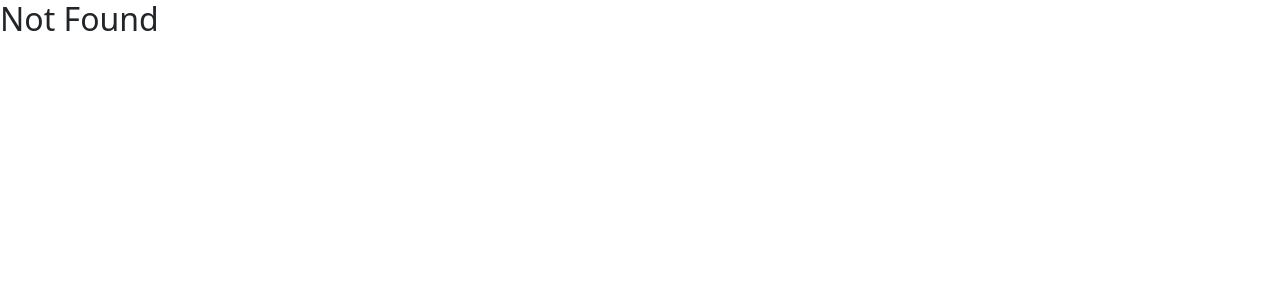
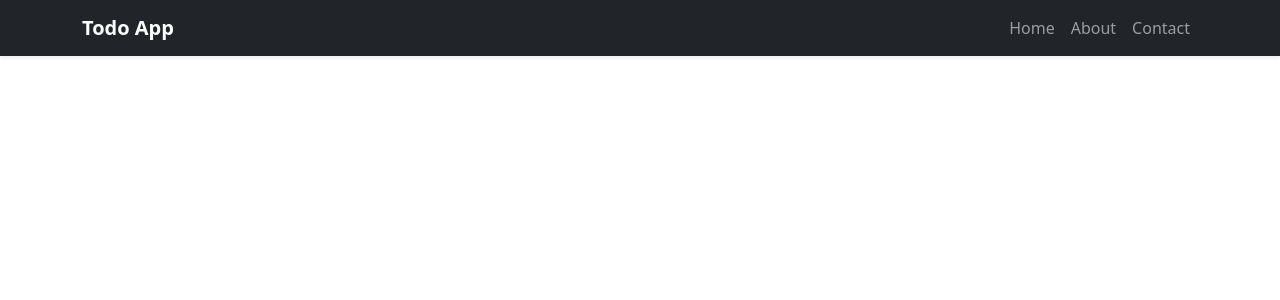
Before and after one commit to mehrdadshirvan/dashboard-react-application, a React (Create React App) app: page /login in a window 1280 px wide. Shown: the top 300 px of the page. Built offline with nearby package versions, Linux system fonts and the light colour scheme.

Commit message:
create pages

```diff
--- a/src/App.js
+++ /dev/null
@@ -1,42 +0,0 @@
-import React from "react";
-import {BrowserRouter, Route, Switch} from "react-router-dom";
-import loadable from "@loadable/component";
-
-const Home = loadable(() => import('./Pages/Home'))
-const Login = loadable(() => import('./Pages/Auth/Login'))
-const About = loadable(() => import('./Pages/other/About'))
-const Contact = loadable(() => import('./Pages/other/Contact'))
-const NotFound = loadable(() => import('./Pages/other/NotFound'))
-
-class App extends React.Component {
-
-
-
-    getToken() {
-        const tokenString = localStorage.getItem('token');
-        const userToken = JSON.parse(tokenString);
-        return userToken?.token
-    };
-
-    saveToken() {
-        localStorage.setItem('token', JSON.stringify({token: 'mehrdad', age: 22}));
-    };
-
-    render() {
-        return (
-            <BrowserRouter>
-                <div className="App">
-                    <Switch>
-                        <Route path="/" exact component={Home}/>
-                        <Route path="/about" component={About}/>
-                        <Route path="/contact" component={Contact}/>
-                        <Route path="/404" component={NotFound}/>
-                        <Route component={NotFound}/>
-                    </Switch>
-                </div>
-            </BrowserRouter>
-        )
-    }
-}
-
-export default App;
--- /dev/null
+++ b/src/Layouts/App.js
@@ -0,0 +1,34 @@
+import React from "react";
+import {BrowserRouter, Route, Switch} from "react-router-dom";
+import loadable from "@loadable/component";
+import Header from './Share/Header';
+
+
+const Home = loadable(() => import('./../Pages/Home'))
+const Login = loadable(() => import('./../Pages/Auth/Login'))
+const About = loadable(() => import('./../Pages/other/About'))
+const Contact = loadable(() => import('./../Pages/other/Contact'))
+const NotFound = loadable(() => import('./../Pages/other/NotFound'))
+
+function App() {
+
+    return (
+        <BrowserRouter>
+            <div className="App">
+                <Header />
+                <main>
+                    <Switch>
+                        <Route path="/" exact component={Home}/>
+                        {/*<Route path="/login" component={Login}/>*/}
+                        {/*<Route path="/about" component={About}/>*/}
+                        {/*<Route path="/contact" component={Contact}/>*/}
+                        {/*<Route path="/404" component={NotFound}/>*/}
+                        {/*<Route component={NotFound}/>*/}
+                    </Switch>
+                </main>
+            </div>
+        </BrowserRouter>
+    )
+}
+
+export default App;
--- /dev/null
+++ b/src/Layouts/Share/Header.js
@@ -0,0 +1,34 @@
+import React from "react";
+import App from "../App";
+import {NavLink} from "react-router-dom";
+
+class Header extends React.Component{
+
+    render() {
+        return(
+            <header>
+                <div className="navbar navbar-dark navbar-expand-md bg-dark shadow-sm">
+                    <div className="container d-flex justify-content-between">
+                        <a href="#" className="navbar-brand d-flex align-items-center">
+                            <strong>Todo App</strong>
+                        </a>
+                        <ul className="navbar-nav mr-auto">
+                            <li className="nav-item">
+                                <NavLink className="nav-link" exact to="/">Home</NavLink>
+                            </li>
+                            <li className="nav-item">
+                                <NavLink className="nav-link" to="/about">About</NavLink>
+                            </li>
+                            <li className="nav-item">
+                                <NavLink className="nav-link" to="/contact">Contact</NavLink>
+                            </li>
+                        </ul>
+                    </div>
+                </div>
+            </header>
+        )
+    }
+}
+
+
+export default Header;
--- a/src/Pages/Auth/Login.js
+++ b/src/Pages/Auth/Login.js
@@ -22,3 +22,5 @@ class Login extends React.Component {
         )
     }
 }
+
+export default Login;
--- a/src/Pages/Home.js
+++ b/src/Pages/Home.js
@@ -22,3 +22,5 @@ class Home extends React.Component {
         )
     }
 }
+
+export default Home;
--- a/src/index.css
+++ /dev/null
@@ -1,13 +0,0 @@
-body {
-  margin: 0;
-  font-family: -apple-system, BlinkMacSystemFont, 'Segoe UI', 'Roboto', 'Oxygen',
-    'Ubuntu', 'Cantarell', 'Fira Sans', 'Droid Sans', 'Helvetica Neue',
-    sans-serif;
-  -webkit-font-smoothing: antialiased;
-  -moz-osx-font-smoothing: grayscale;
-}
-
-code {
-  font-family: source-code-pro, Menlo, Monaco, Consolas, 'Courier New',
-    monospace;
-}
--- a/src/index.js
+++ b/src/index.js
@@ -1,8 +1,10 @@
 import React from 'react';
 import ReactDOM from 'react-dom';
-import App from './App';
+import App from './Layouts/App';
 import reportWebVitals from './reportWebVitals';
-import 'bootstrap/dist/css/bootstrap.css'
+import 'bootstrap/dist/css/bootstrap.css';
+import './other.css';
+
 
 ReactDOM.render(<App />, document.getElementById('root'));
 
```
Also changed, not shown: src/other.css (added).
